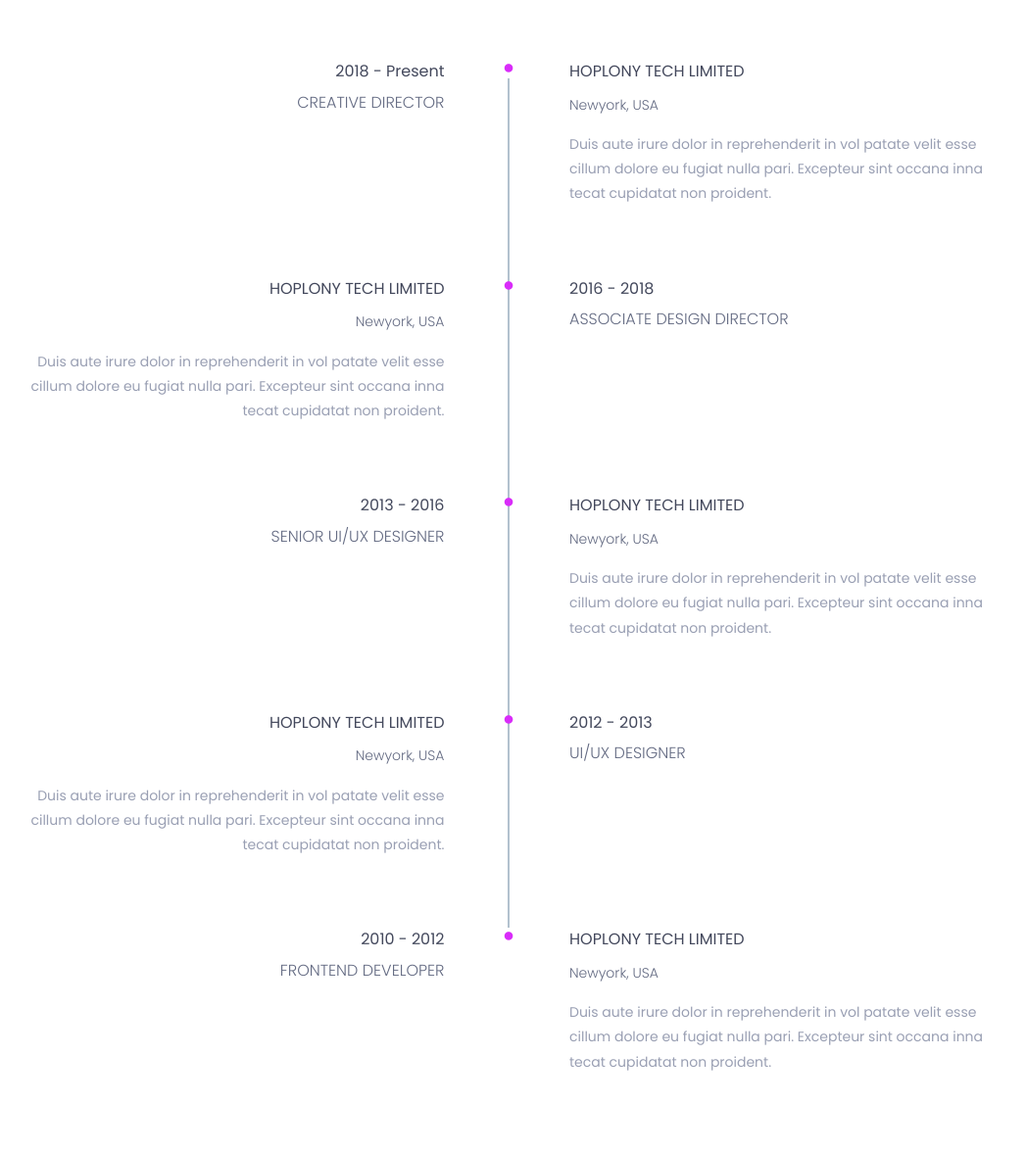
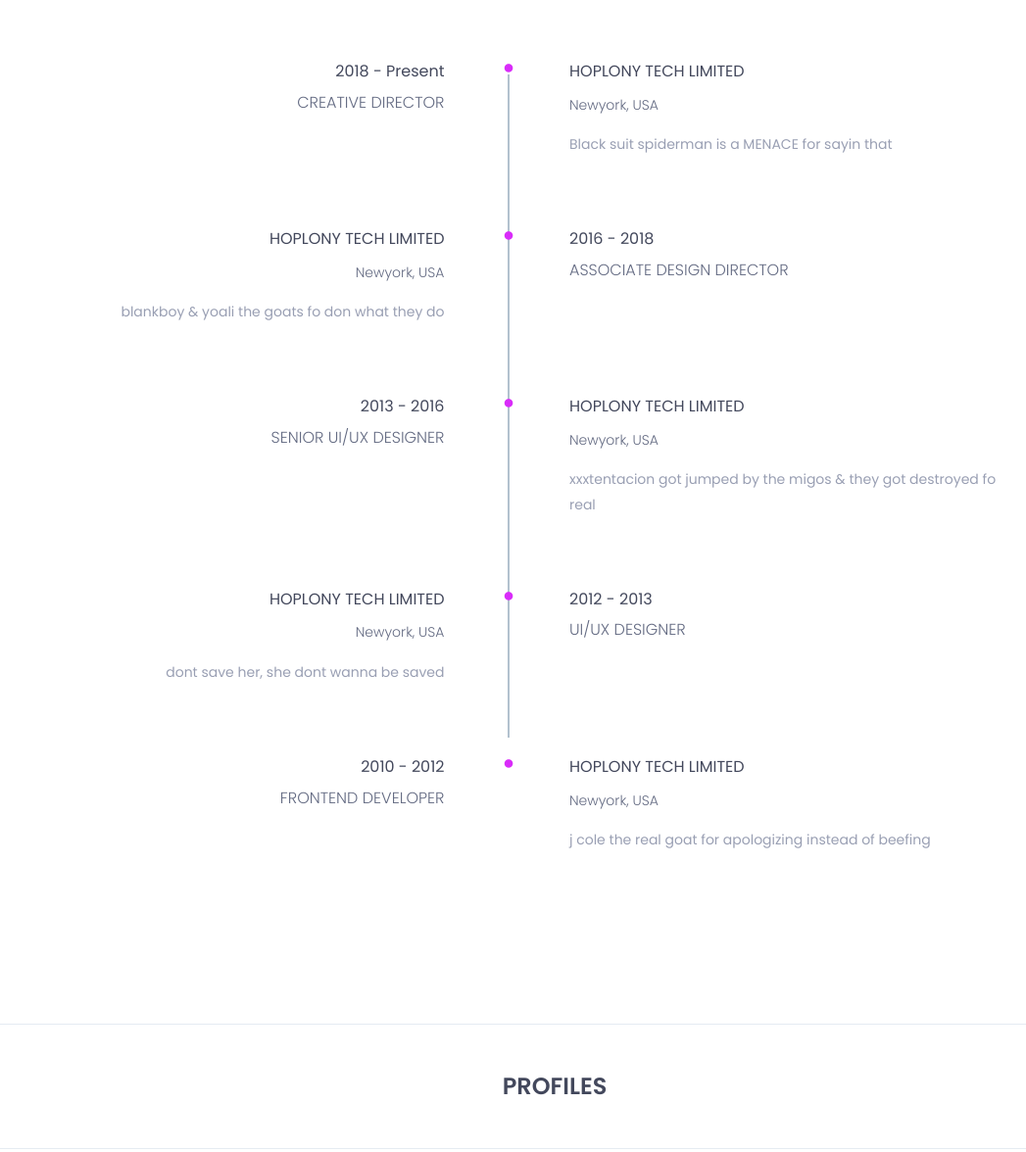
Before and after one commit to Ajxl0516/Ajxl0516.github.io, a plain HTML site: page portfolio website/index.html in a window 1280 px wide. Shown: the part 3080-4256 px from the top of the page at 98% size, without its empty margins (74-1121 px from the left). Drawn offline with nearby package versions, Linux system fonts and the light colour scheme.

Commit message:
Portfolio website
UPDATED

```diff
--- a/portfolio website/index.html
+++ b/portfolio website/index.html
@@ -418,8 +418,7 @@
 														</h4>
 														<h5>newyork, USA</h5>
 														<p class="description">
-															Duis aute irure dolor in reprehenderit in vol patate velit esse cillum dolore eu fugiat nulla pari. Excepteur sint occana inna tecat cupidatat non proident.
-														</p>
+														Black suit spiderman is a MENACE for sayin that</p>
 													</div><!--/.timeline-content-->
 												</div><!--/.timeline-->
 											</div><!--/.col-->
@@ -447,8 +446,7 @@
 														</h4>
 														<h5>newyork, USA</h5>
 														<p class="description">
-															Duis aute irure dolor in reprehenderit in vol patate velit esse cillum dolore eu fugiat nulla pari. Excepteur sint occana inna tecat cupidatat non proident.
-														</p>
+														blankboy & yoali the goats fo don what they do</p>
 													</div><!--/.timeline-content-->
 												</div><!--/.timeline-->
 											</div><!--/.col-->
@@ -483,8 +481,7 @@
 														</h4>
 														<h5>newyork, USA</h5>
 														<p class="description">
-															Duis aute irure dolor in reprehenderit in vol patate velit esse cillum dolore eu fugiat nulla pari. Excepteur sint occana inna tecat cupidatat non proident.
-														</p>
+														xxxtentacion got jumped by the migos & they got destroyed fo real</p>
 													</div><!--/.timeline-content-->
 												</div><!--/.timeline-->
 											</div><!--/.col-->
@@ -512,8 +509,7 @@
 														</h4>
 														<h5>newyork, USA</h5>
 														<p class="description">
-															Duis aute irure dolor in reprehenderit in vol patate velit esse cillum dolore eu fugiat nulla pari. Excepteur sint occana inna tecat cupidatat non proident.
-														</p>
+														dont save her, she dont wanna be saved</p>
 													</div><!--/.timeline-content-->
 												</div><!--/.timeline-->
 											</div><!--/.col-->
@@ -548,8 +544,7 @@
 														</h4>
 														<h5>newyork, USA</h5>
 														<p class="description">
-															Duis aute irure dolor in reprehenderit in vol patate velit esse cillum dolore eu fugiat nulla pari. Excepteur sint occana inna tecat cupidatat non proident.
-														</p>
+														j cole the real goat for apologizing instead of beefing</p>
 													</div><!--/.timeline-content-->
 												</div><!--/.timeline-->
 											</div><!--/.col-->
```
